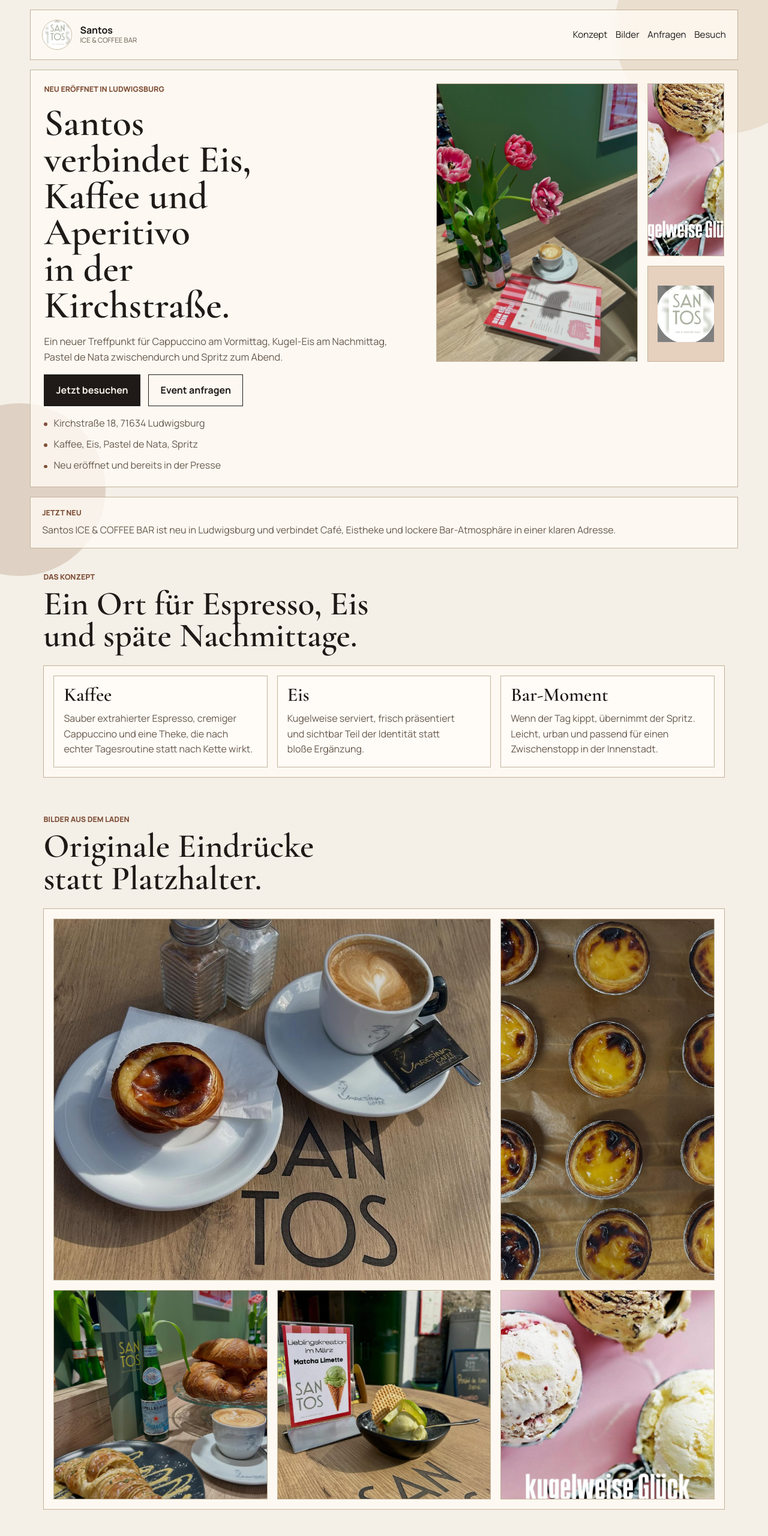
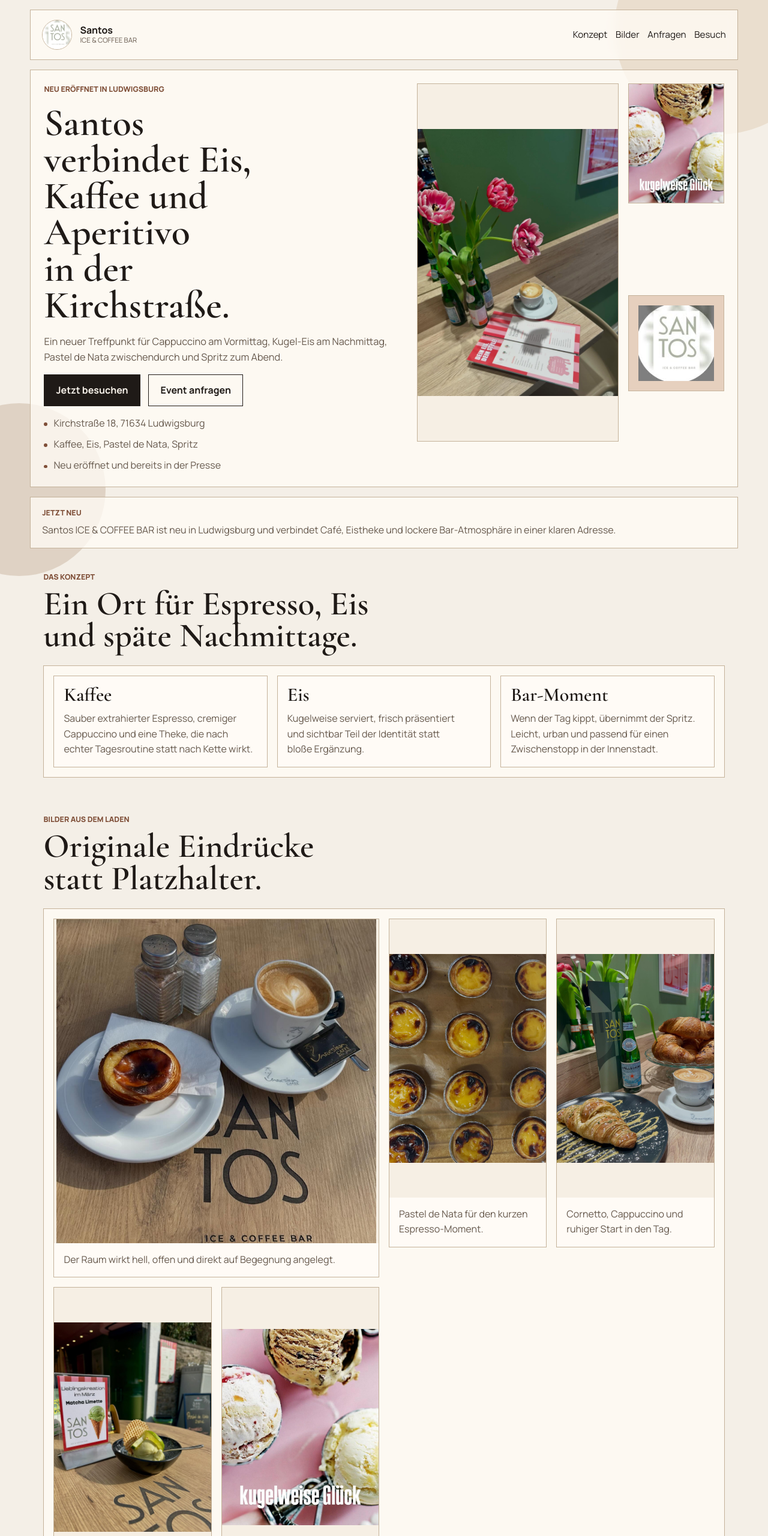
Before and after one commit to 8bamo/santosicecoffeebar, a plain HTML site: page index.html in a window 1280 px wide. Shown: the top 2560 px of the page at 60% size. Drawn offline with nearby package versions, Linux system fonts and the light colour scheme.

Commit message:
Adjust layout for portrait images

```diff
--- a/styles.css
+++ b/styles.css
@@ -194,7 +194,7 @@
 
 .hero {
   display: grid;
-  grid-template-columns: minmax(0, 1fr) minmax(18rem, 30rem);
+  grid-template-columns: minmax(0, 1fr) minmax(19rem, 32rem);
   gap: 1.5rem;
 }
 
@@ -276,9 +276,10 @@
 
 .hero-visuals {
   display: grid;
-  grid-template-columns: minmax(0, 1fr) 8rem;
-  grid-template-rows: 18rem 10rem;
+  grid-template-columns: minmax(0, 1fr) minmax(8rem, 10rem);
+  grid-template-rows: auto auto;
   gap: 1rem;
+  align-items: start;
 }
 
 .hero-image,
@@ -292,30 +293,36 @@
   background: rgba(255, 251, 245, 0.9);
 }
 
+.hero-image {
+  aspect-ratio: 9 / 16;
+}
+
 .hero-image img,
 .gallery-card img,
 .press-image img {
   width: 100%;
   height: 100%;
-  object-fit: cover;
+  object-fit: contain;
+  background: #f6efe4;
 }
 
 .hero-image-main {
   grid-row: 1 / span 2;
 }
 
-.hero-image-small,
-.hero-image-badge {
-  height: 100%;
+.hero-image-small {
+  aspect-ratio: 4 / 5;
 }
 
 .hero-image-badge {
+  aspect-ratio: 1;
   background: var(--accent-soft);
 }
 
 .hero-image-badge img {
   object-fit: contain;
   padding: 1rem;
+  background: transparent;
 }
 
 .opening-note {
@@ -367,8 +374,8 @@
 }
 
 .gallery-grid {
-  grid-template-columns: repeat(3, minmax(0, 1fr));
-  align-items: stretch;
+  grid-template-columns: repeat(4, minmax(0, 1fr));
+  align-items: start;
 }
 
 .gallery-card {
@@ -384,7 +391,11 @@
 }
 
 .gallery-card img {
-  aspect-ratio: 4 / 3;
+  aspect-ratio: 9 / 16;
+}
+
+.gallery-card-large img {
+  aspect-ratio: 1 / 1;
 }
 
 .gallery-card figcaption {
@@ -519,12 +530,12 @@
 }
 
 .press-layout {
-  grid-template-columns: minmax(0, 1.1fr) minmax(0, 0.9fr);
+  grid-template-columns: minmax(0, 0.85fr) minmax(0, 1.15fr);
   align-items: stretch;
 }
 
-.press-image img {
-  aspect-ratio: 4 / 3;
+.press-image {
+  aspect-ratio: 9 / 16;
 }
 
 .press-copy {
@@ -563,6 +574,14 @@
   .section-heading h2 {
     max-width: none;
   }
+
+  .hero-visuals {
+    grid-template-columns: repeat(2, minmax(0, 1fr));
+  }
+
+  .hero-image-main {
+    grid-row: auto;
+  }
 }
 
 @media (max-width: 760px) {
@@ -600,14 +619,6 @@
     grid-template-columns: 1fr;
   }
 
-  .hero-visuals {
-    grid-template-rows: auto;
-  }
-
-  .hero-image-main {
-    grid-row: auto;
-  }
-
   .gallery-card-large {
     grid-column: span 1;
   }
```
